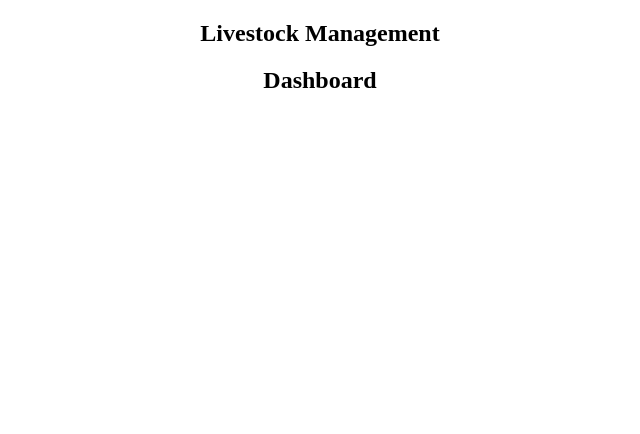
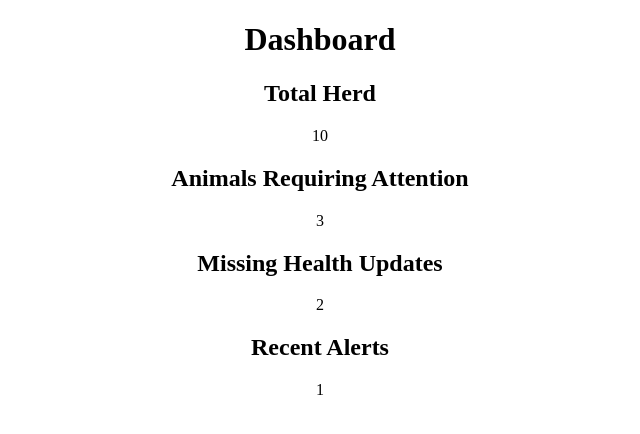
Before and after one commit to rafa-sec/Livestock-Management, a Flask app: page /dashboard in a window 1280 px wide. Shown: the top 434 px of the page, without its empty margins (320-960 px from the left). Run offline with Flask 3, Linux system fonts and the light colour scheme.

Commit message:
dashboard aplha version *no database*

```diff
--- a/app.py
+++ b/app.py
@@ -1,6 +1,9 @@
 from flask import Flask, render_template
 
 app = Flask(__name__)
+
+
+
 
 @app.route('/')
 def home():
@@ -8,7 +11,12 @@ def home():
 
 @app.route('/dashboard')
 def dashboard():
-    return render_template("dashboard.html")
+    total_herd = 10
+    animals_requiring_attention = 3
+    animals_requiring_attention_id = ["Moose","Flanagan","Piper"]
+    missing_health_updates = 2
+    recent_alerts = 1
+    return render_template("dashboard.html", total_herd=total_herd, animals_requiring_attention=animals_requiring_attention, missing_health_updates=missing_health_updates, recent_alerts=recent_alerts, animals_requiring_attention_id=animals_requiring_attention_id)
 
 if __name__ == "__main__":
     app.run(debug=True)
--- a/static/css/dashboard.css
+++ b/static/css/dashboard.css
@@ -1,3 +1,16 @@
 .titleSection{
     text-align: center;
 }
+
+.dashboard{
+    text-align: center;
+}
+
+.card {
+    border: 10px black;
+    border-radius: 10px;
+}
+
+#cardAnimalsRequiringAttention:hover{
+    color: blue;
+}
--- /dev/null
+++ b/static/js/dashboard.js
@@ -0,0 +1,17 @@
+const cardAnimalsRequiringAttentionBtn = document.getElementById("cardAnimalsRequiringAttention");
+const animalsRequiringAttentionList = document.getElementById("animalsRequiringAttentionList")
+let clicked = false
+
+
+
+cardAnimalsRequiringAttentionBtn.addEventListener("click", function (){
+    if(animalsRequiringAttentionList.style.display === "none"){
+        animalsRequiringAttentionList.style.display = "block"
+    } else {
+        animalsRequiringAttentionList.style.display = "none"
+    }
+
+
+
+
+})
--- a/templates/dashboard.html
+++ b/templates/dashboard.html
@@ -4,13 +4,42 @@
     <meta charset="UTF-8">
     <meta name="viewport" content="width=device-width, initial-scale=1.0">
     <title>Document</title>
-    <link rel="stylesheet" href="{{ url_for('static', filename='css/dashboard.css') }}">
+    <link rel="stylesheet" href="{{ url_for('static', filename='/css/dashboard.css') }}">
 </head>
 <body>
-    <section class="titleSection">
-        <h1>Livestock Management</h1>
 
-        <h2>Dashboard</h2>
+    <div class="titleSection">
+        <h1>Dashboard</h1>
+    </div>
+
+    <section class="dashboard">
+        <div class="card">
+            <h2>Total Herd</h2>
+            <p>{{ total_herd }}</p>
+        </div>
+
+        <div class="card" id="cardAnimalsRequiringAttention">
+            <h2>Animals Requiring Attention</h2>
+            <p>{{ animals_requiring_attention }}</p>
+            <ul id="animalsRequiringAttentionList" style="display: none;">
+
+                {% for id in animals_requiring_attention_id %}
+                    <li><p>{{ id }}</p></li>
+                {% endfor %}
+            </ul>
+        </div>
+
+        <div class="card">
+            <h2>Missing Health Updates</h2>
+            <p>{{ missing_health_updates }}</p>
+        </div>
+
+        <div class="card">
+            <h2>Recent Alerts</h2>
+            <p>{{ recent_alerts }}</p>
+        </div>
     </section>
 </body>
 </html>
+
+<script src="/static/js/dashboard.js"></script>
```
Also changed, not shown: templates/alerts.html (added, +11 -0 lines), templates/animals.html (added, +11 -0 lines), templates/index.html (+16 -0 lines).
